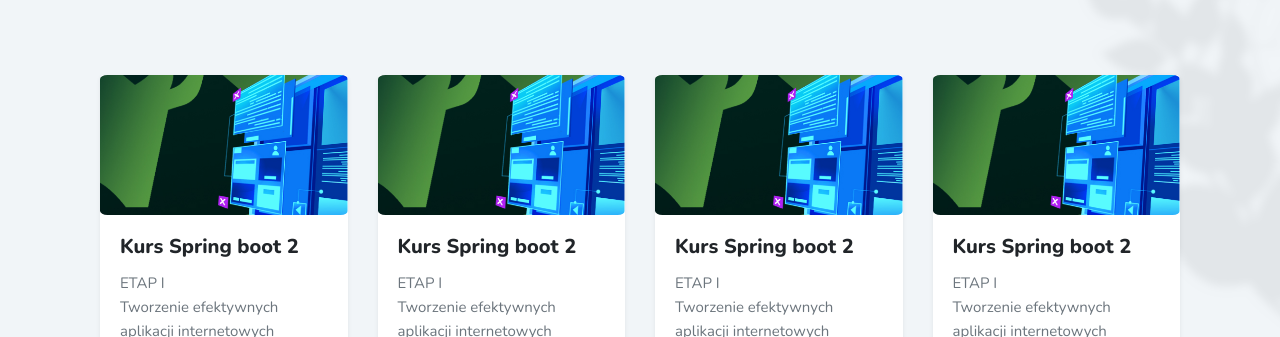
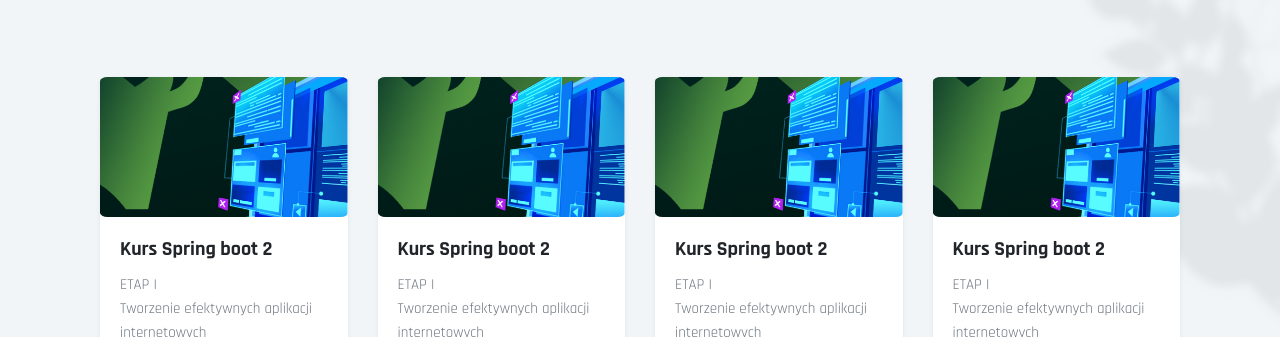
Before and after one commit to empios/Bykowski, a website: page index.html in a window 1280 px wide. Shown: the part 763-1100 px from the top of the page. Drawn offline with nearby package versions, Linux system fonts and the light colour scheme.

Commit message:
added fonts

```diff
--- a/assets/scss/main.scss
+++ b/assets/scss/main.scss
@@ -1216,3 +1216,7 @@
     margin-right: 30% !important;
   }
 }
+
+body{
+  font-family: 'Rajdhani', sans-serif !important;
+}
--- a/index.html
+++ b/index.html
@@ -9,7 +9,8 @@
 <meta content='width=device-width, initial-scale=1.0, maximum-scale=1.0, user-scalable=0, shrink-to-fit=no' name='viewport'/>
 
 <!-- Google Font -->
-<link href="https://fonts.googleapis.com/css?family=Nunito:300,400,600,800" rel="stylesheet">
+	<link href="https://fonts.googleapis.com/css?family=Nunito:300,400,600,800" rel="stylesheet">
+	<link href="https://fonts.googleapis.com/css2?family=Rajdhani:wght@400;700&display=swap" rel="stylesheet">
 
 <!-- Font Awesome Icons -->
 <link rel="stylesheet" href="https://use.fontawesome.com/releases/v5.3.1/css/all.css" integrity="sha384-mzrmE5qonljUremFsqc01SB46JvROS7bZs3IO2EmfFsd15uHvIt+Y8vEf7N7fWAU" crossorigin="anonymous">
```
Also changed, not shown: webinar.html (+1 -0 lines), assets/css/main.css, 1 other file.
